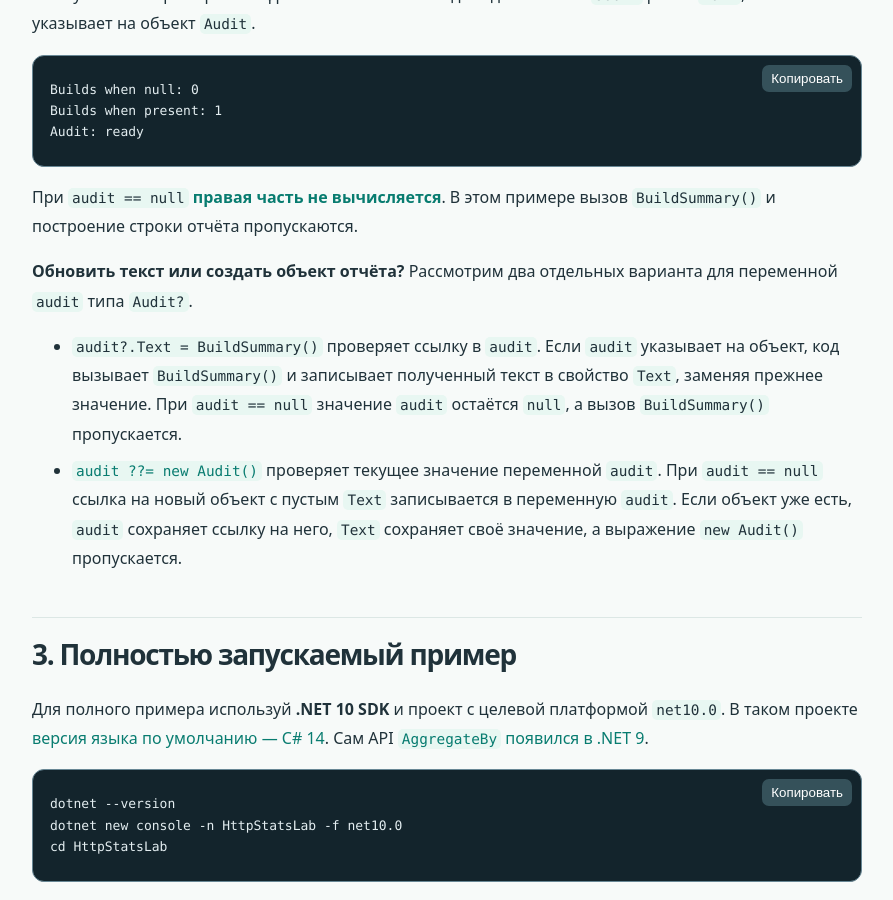
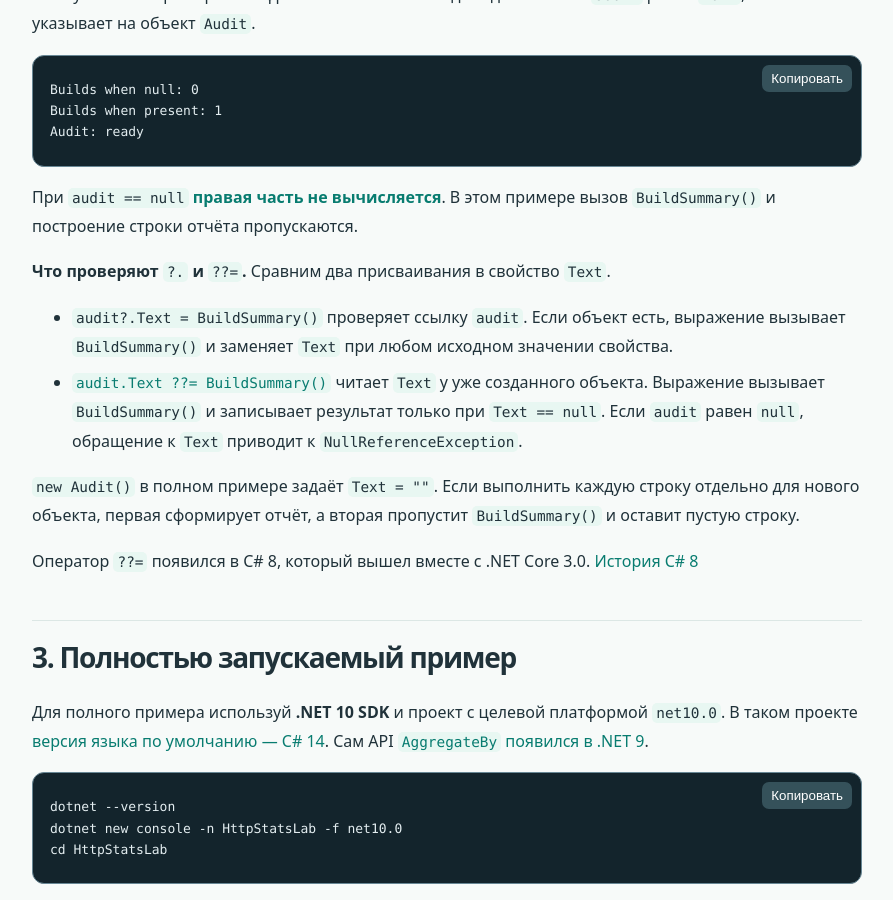
Before and after one commit to boyarincev/dotnet-courses, a Jekyll site: the page built from _lessons/002-aggregateby-null-conditional-assignment.md, in a window 1280 px wide and 900 px high, scrolled down 3589 px. Shown: the whole window, without its empty margins (98-991 px from the left). Built offline with Jekyll 4.4.1, drawn with Linux system fonts in a browser that asks for light colours.

Commit message:
Compare null assignments on the same property

```diff
--- a/_data/questions.yml
+++ b/_data/questions.yml
@@ -90,7 +90,10 @@
   tag: 'C# 14 · null-conditional assignment'
   type: сравнение
   available_from: '2026-11-21'
-  prompt: 'Чем audit?.Text = value отличается от text ??= value?'
+  prompt: >-
+    В каждом варианте audit ссылается на новый объект, а Text равен "".
+    Сравни audit?.Text = BuildSummary() и audit.Text ??= BuildSummary().
+    В каком варианте вызовется BuildSummary()? Каким будет Text в каждом варианте?
 - id: CS14-NCA-04
   lesson_number: 2
   topic: CS14-NULL-ASSIGN
--- a/_lessons/002-aggregateby-null-conditional-assignment.md
+++ b/_lessons/002-aggregateby-null-conditional-assignment.md
@@ -103,10 +103,14 @@ Audit: ready
 
 При `audit == null` **[правая часть не вычисляется](https://learn.microsoft.com/en-us/dotnet/csharp/whats-new/csharp-14#null-conditional-assignment)**. В этом примере вызов `BuildSummary()` и построение строки отчёта пропускаются.
 
-**Обновить текст или создать объект отчёта?** Рассмотрим два отдельных варианта для переменной `audit` типа `Audit?`.
+**Что проверяют `?.` и `??=`.** Сравним два присваивания в свойство `Text`.
 
-- `audit?.Text = BuildSummary()` проверяет ссылку в `audit`. Если `audit` указывает на объект, код вызывает `BuildSummary()` и записывает полученный текст в свойство `Text`, заменяя прежнее значение. При `audit == null` значение `audit` остаётся `null`, а вызов `BuildSummary()` пропускается.
-- [`audit ??= new Audit()`](https://learn.microsoft.com/en-us/dotnet/csharp/language-reference/operators/null-coalescing-operator) проверяет текущее значение переменной `audit`. При `audit == null` ссылка на новый объект с пустым `Text` записывается в переменную `audit`. Если объект уже есть, `audit` сохраняет ссылку на него, `Text` сохраняет своё значение, а выражение `new Audit()` пропускается.
+- `audit?.Text = BuildSummary()` проверяет ссылку `audit`. Если объект есть, выражение вызывает `BuildSummary()` и заменяет `Text` при любом исходном значении свойства.
+- [`audit.Text ??= BuildSummary()`](https://learn.microsoft.com/en-us/dotnet/csharp/language-reference/operators/null-coalescing-operator) читает `Text` у уже созданного объекта. Выражение вызывает `BuildSummary()` и записывает результат только при `Text == null`. Если `audit` равен `null`, обращение к `Text` приводит к `NullReferenceException`.
+
+`new Audit()` в полном примере задаёт `Text = ""`. Если выполнить каждую строку отдельно для нового объекта, первая сформирует отчёт, а вторая пропустит `BuildSummary()` и оставит пустую строку.
+
+Оператор `??=` появился в C# 8, который вышел вместе с .NET Core 3.0. [История C# 8](https://learn.microsoft.com/en-us/dotnet/csharp/whats-new/csharp-version-history#c-version-80)
 
 ## 3. Полностью запускаемый пример
 
```
